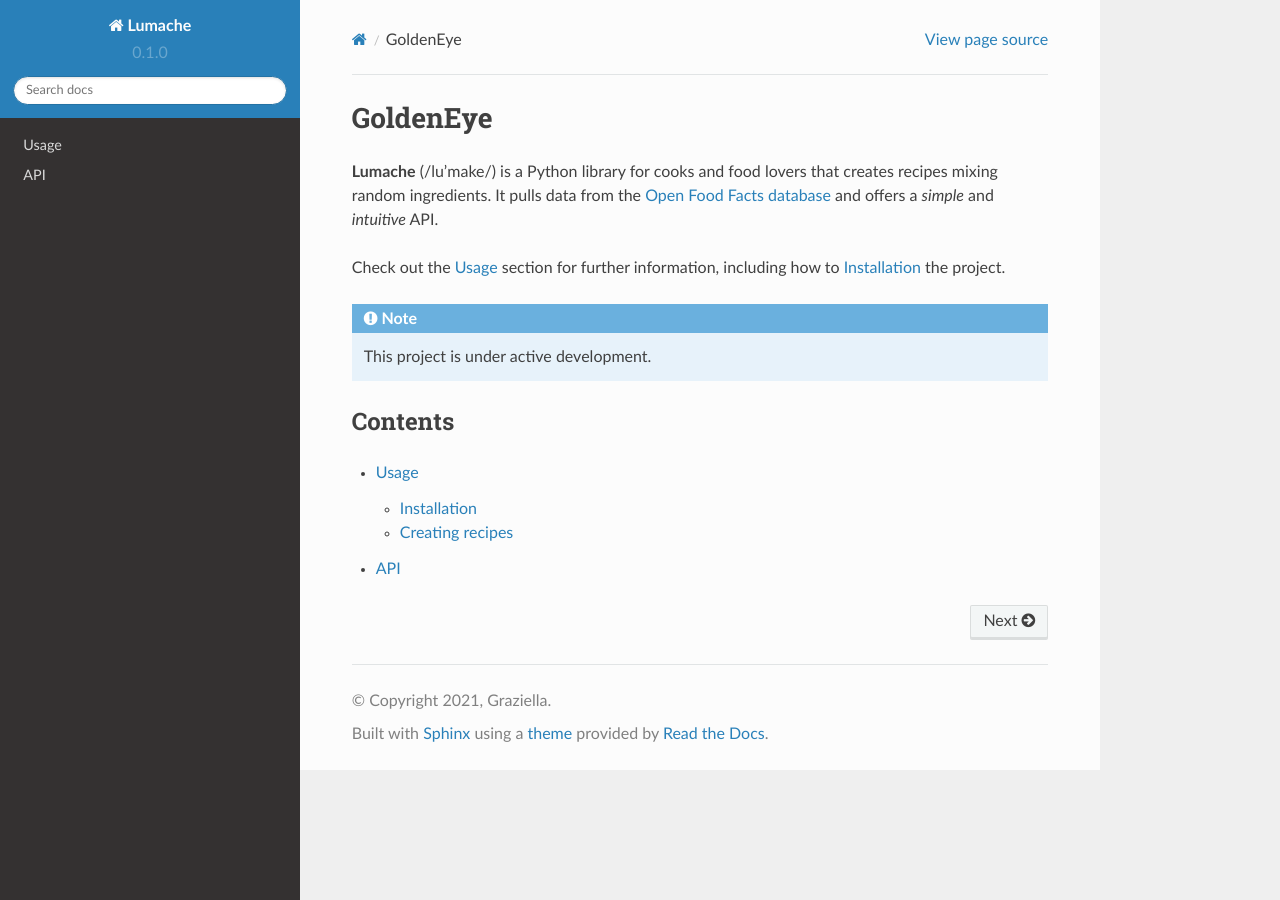
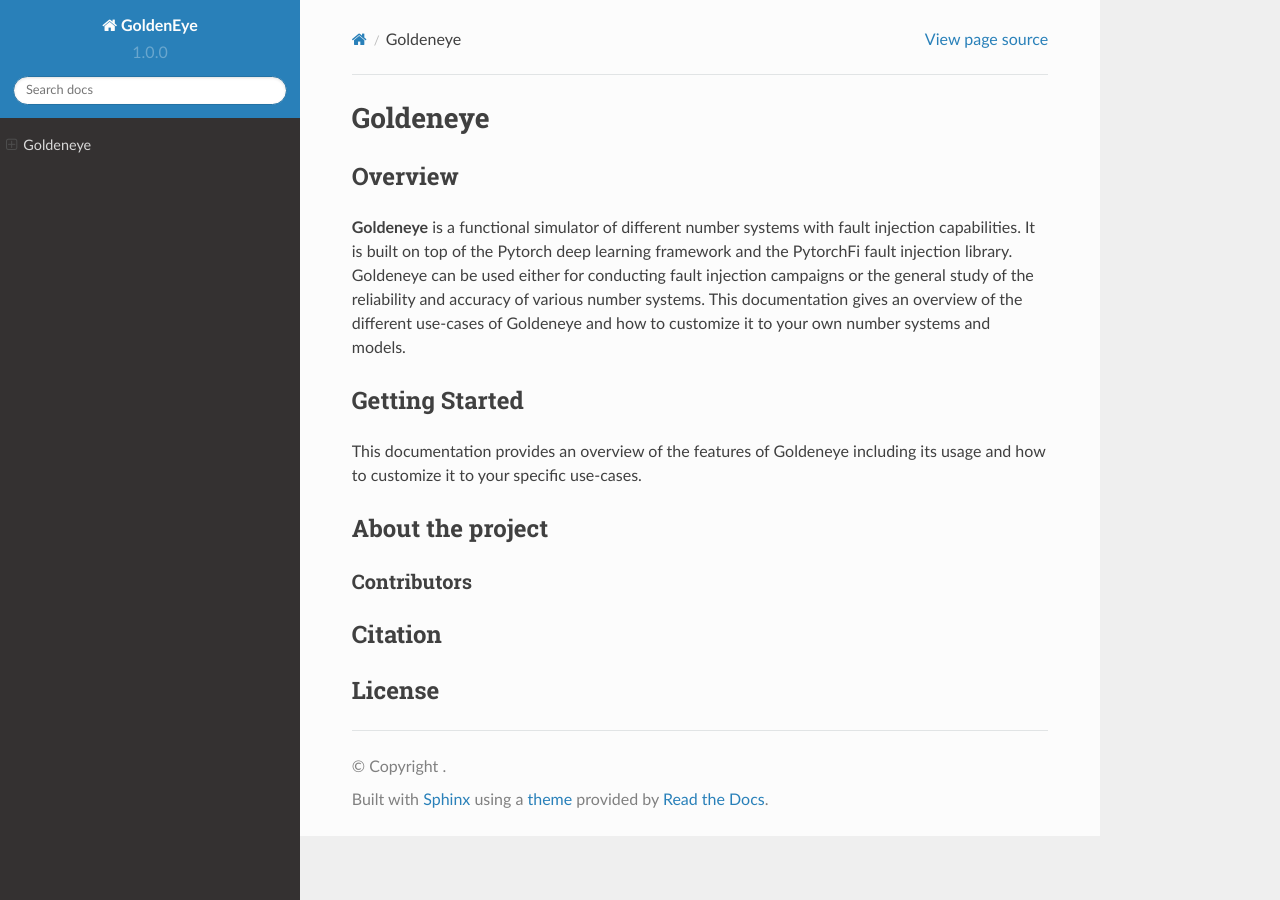
Before and after one commit to TarekAloui/GoldenEyeDocs, a Sphinx documentation site: the page built from docs/source/index.rst, in a window 1280 px wide. Built offline with Sphinx 7.4.7 and the Read the Docs theme 2.0.0, drawn with Linux system fonts in a browser that asks for light colours.

Commit message:
structure created

```diff
--- a/docs/source/conf.py
+++ b/docs/source/conf.py
@@ -2,12 +2,12 @@
 
 # -- Project information
 
-project = 'Lumache'
-copyright = '2021, Graziella'
-author = 'Graziella'
+project = 'GoldenEye'
+copyright = ''
+author = ''
 
-release = '0.1'
-version = '0.1.0'
+release = '1.0'
+version = '1.0.0'
 
 # -- General configuration
 
--- a/docs/source/index.rst
+++ b/docs/source/index.rst
@@ -1,22 +1,27 @@
-GoldenEye
-===================================
+Goldeneye
+=========
 
-**Lumache** (/lu'make/) is a Python library for cooks and food lovers
-that creates recipes mixing random ingredients.
-It pulls data from the `Open Food Facts database <https://world.openfoodfacts.org/>`_
-and offers a *simple* and *intuitive* API.
+Overview
+########
+**Goldeneye** is a functional simulator of different number systems with fault injection capabilities.
+It is built on top of the Pytorch deep learning framework and the PytorchFi fault injection library.
+Goldeneye can be used either for conducting fault injection campaigns or the general study of the
+reliability and accuracy of various number systems. This documentation gives an overview of the different
+use-cases of Goldeneye and how to customize it to your own number systems and models.
 
-Check out the :doc:`usage` section for further information, including
-how to :ref:`installation` the project.
+Getting Started
+###############
+This documentation provides an overview of the features of Goldeneye including its usage and how to customize
+it to your specific use-cases.
 
-.. note::
+About the project
+#################
 
-   This project is under active development.
+Contributors
+************
 
-Contents
---------
+Citation
+########
 
-.. toctree::
-
-   usage
-   api
+License
+#######
```
Also changed, not shown: docs/source/customization.rst (added, +8 -0 lines), docs/source/setup.rst (added, +44 -0 lines), docs/source/usage.rst (+8 -27 lines).
